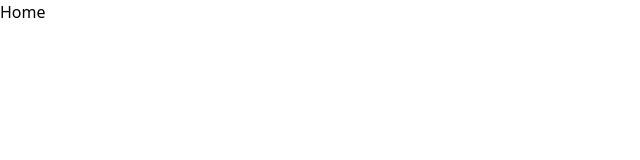
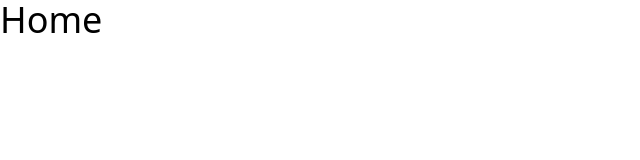
Before and after one commit to FrancoF2002/TPI-React-2023, a React (Vite) app in the folder TpiReact/: page / in a window 1280 px wide. Shown: the top 160 px of the page, without its empty margins (0-640 px from the left). Built offline with nearby package versions, Linux system fonts and the light colour scheme.

Commit message:
[CHANGE] react routes location

```diff
--- a/TpiReact/src/App.jsx
+++ b/TpiReact/src/App.jsx
@@ -1,12 +1,20 @@
+import React from "react";
 
+import { BrowserRouter, Routes, Route } from "react-router-dom";
+import Home from "./components/templates/Home/Home";
+import Login from "./components/organisms/Login/Login";
+import Register from "./components/organisms/Register/Register";
 
 function App() {
-
   return (
-    <>
-        <div >Home</div>
-    </>
-  )
+    <BrowserRouter>
+      <Routes>
+        <Route path="/" element={<Home />} />
+        <Route path="/login" element={<Login />} />
+        <Route path="/register" element={<Register />} />
+      </Routes>
+    </BrowserRouter>
+  );
 }
 
-export default App
+export default App;
--- /dev/null
+++ b/TpiReact/src/components/organisms/Login/Login.jsx
@@ -0,0 +1,6 @@
+const Login = () => {
+  return (
+    <div>Login</div>
+  )
+}
+export default Login
--- /dev/null
+++ b/TpiReact/src/components/organisms/Register/Register.jsx
@@ -0,0 +1,6 @@
+const Register = () => {
+  return (
+    <div>Register</div>
+  )
+}
+export default Register
--- /dev/null
+++ b/TpiReact/src/components/templates/Home/Home.jsx
@@ -0,0 +1,8 @@
+const Home = () => {
+  return (
+    <div>
+      <h1 className=" mx-auto text-4xl ">Home</h1>
+    </div>
+  );
+};
+export default Home;
--- a/TpiReact/src/firebase/firebase.js
+++ b/TpiReact/src/firebase/firebase.js
@@ -37,7 +37,6 @@ const firebaseConfig = {
 
 // Initialize Firebase
 export const app = initializeApp(firebaseConfig);
-
-const auth = getAuth(app);
+export const auth = getAuth(app);
 const db  = getFirestore(app);
 const storage  = getStorage(app);
--- a/TpiReact/src/main.jsx
+++ b/TpiReact/src/main.jsx
@@ -1,14 +1,6 @@
 import React from "react";
-import ReactDOM from "react-dom/client";
 import App from "./App.jsx";
 import "./index.css";
+import ReactDOM from "react-dom/client";
 
-import { BrowserRouter, Routes, Route } from "react-router-dom";
-
-ReactDOM.createRoot(document.getElementById("root")).render(
-  <BrowserRouter>
-    <Routes>
-      <Route path="/" element={<App />} />
-    </Routes>
-  </BrowserRouter>
-);
+ReactDOM.createRoot(document.getElementById("root")).render(<App />);
```
Also changed, not shown: TpiReact/info.txt (added).
